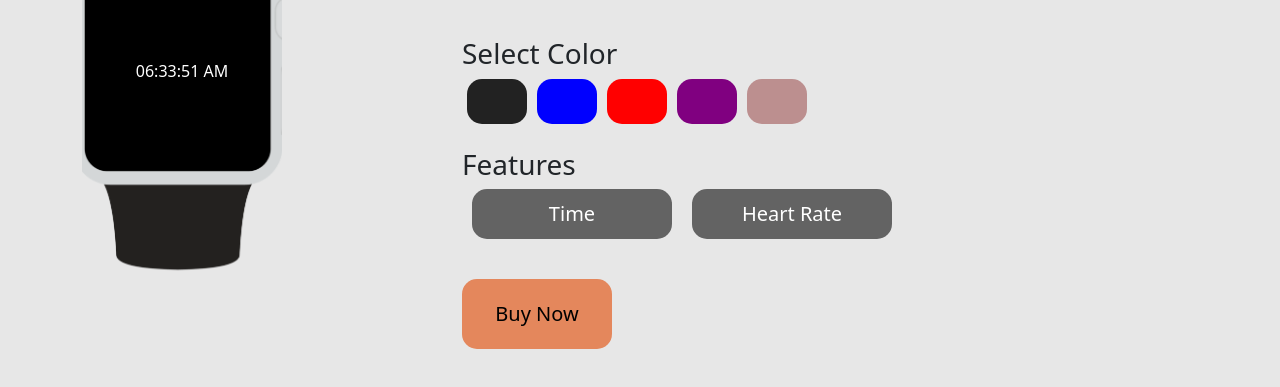
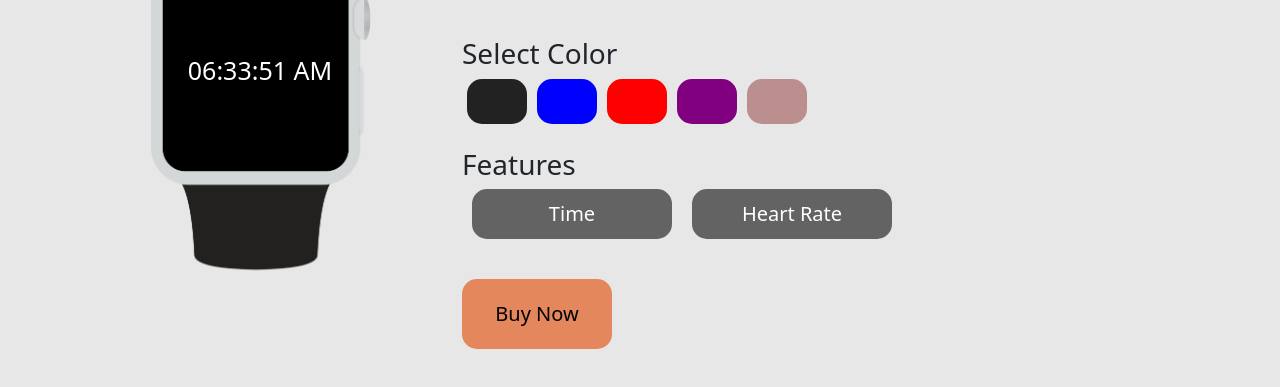
Before and after one commit to T-Induwara/Smart-Watch-Showcase, a plain HTML site: page index.html in a window 1280 px wide. Shown: the part 307-694 px from the top of the page. Drawn offline with nearby package versions, Linux system fonts and the light colour scheme.

Commit message:
Aligned clock withing clock interface

```diff
--- a/css/style.css
+++ b/css/style.css
@@ -3,17 +3,19 @@ body {
   background-color: rgb(231, 231, 231) !important;
 }
 #band-section {
-  display: table-cell;
-  vertical-align: middle;
   background-image: url("../img/bands/black.png");
   background-repeat: no-repeat;
   background-size: 200px;
-  background-position: center center;
+  background-position: center;
   height: 200px;
+  display: flex;
+  align-items: center;
+  justify-content: center;
 }
 #clock {
-  display: inline-block;
+  margin: auto;
   text-align: center;
+  font-size: 10px;
   color: white;
   width: 200px;
 }
@@ -147,6 +149,9 @@ body {
     background-position: center center;
     height: 300px;
   }
+  #clock {
+    font-size: 15px;
+  }
   #buy-btn {
     margin: auto;
   }
@@ -161,6 +166,9 @@ body {
     background-position: center center;
     height: 500px;
   }
+  #clock {
+    font-size: 25px;
+  }
   #time-btn,
   #heart-btn {
     margin: auto;
--- a/index.html
+++ b/index.html
@@ -13,7 +13,7 @@
                 <div class="row">
                     <div class="col-sm-4">
                         <div id="band-section">
-                            <div id="clock" onload="currentTime()"></div>
+                            <p id="clock" onload="currentTime()"></p>
                         </div>
                     </div>
                     <div class="col-sm-8">
--- a/js/script.js
+++ b/js/script.js
@@ -107,3 +107,4 @@ function currentTime() {
   }
 
   currentTime();
+  //watch face clock codes ends
```
